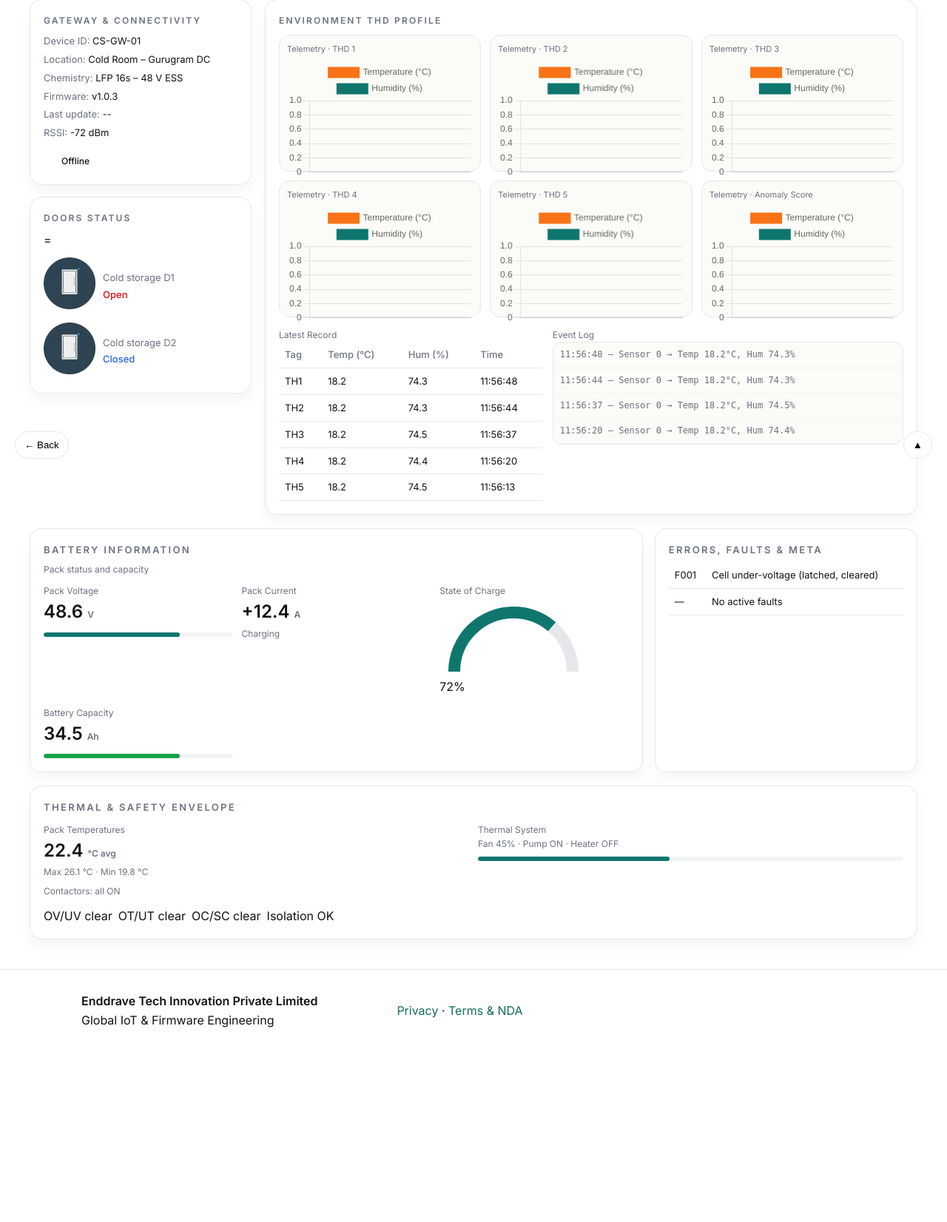
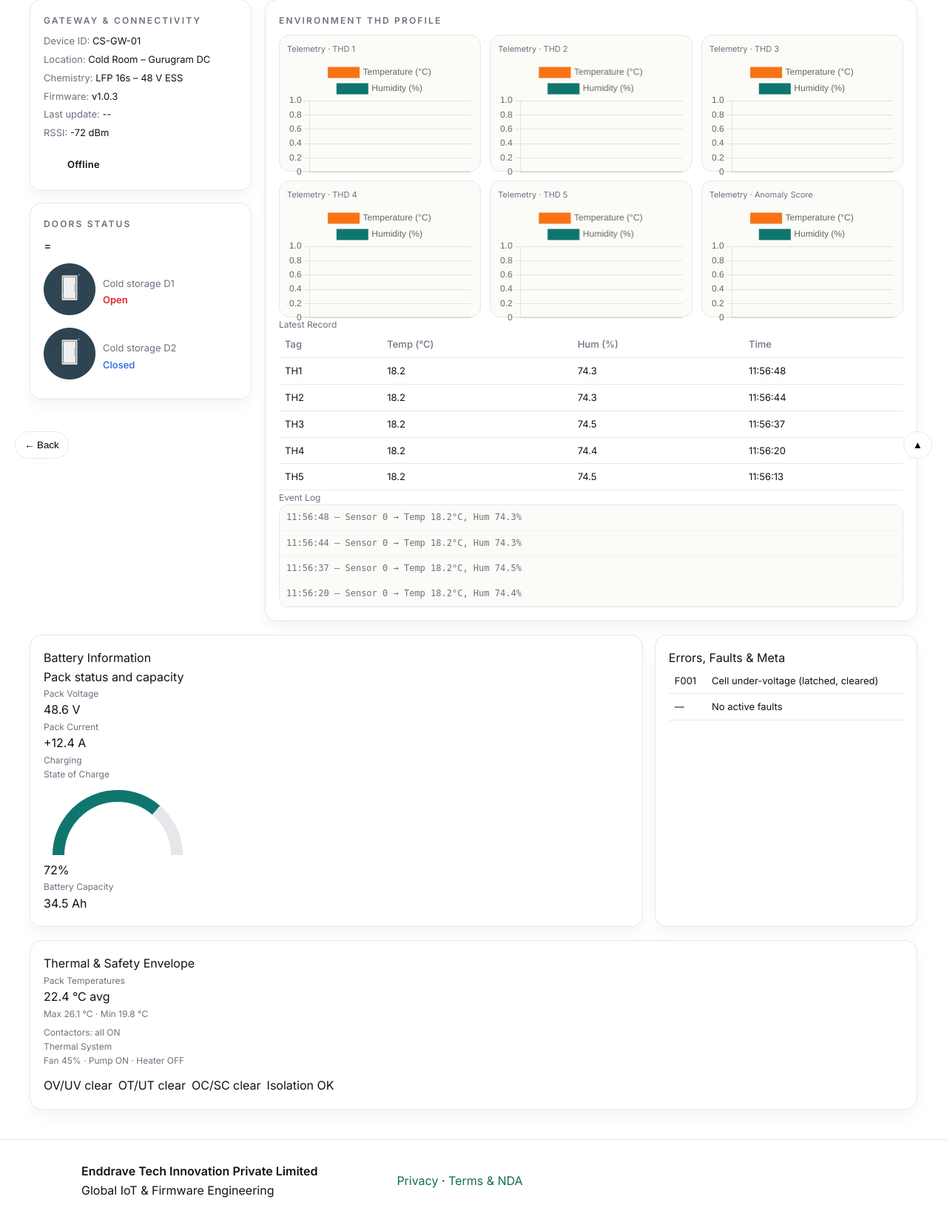
Before and after one commit to Enddrave/Enddrave, a PHP site: page /dashboard-cold-storage.html in a window 1280 px wide. Shown: the part 160-1812 px from the top of the page at 74% size. Before the commit the page ends 1549 px from the top, so only its background shows below. Run offline with PHP 8.4, Linux system fonts and the light colour scheme; some libraries are stand-ins or nearby versions.

Commit message:
Update style-cold-storage.css

```diff
--- a/assets/css/style-cold-storage.css
+++ b/assets/css/style-cold-storage.css
@@ -22,7 +22,7 @@
 color:var(--text);
 }
 
-/* page title */
+/* ===== PAGE HEADER ===== */
 .page-header{
 max-width:1200px;
 margin:24px auto 20px;
@@ -76,17 +76,19 @@
 }
 
 /* ===== CARD ===== */
-.card,
-.card-soft{
+.card{
 background:var(--card);
 border-radius:18px;
 border:1px solid var(--border);
 box-shadow:0 12px 25px rgba(15,23,42,0.06);
 padding:16px 18px;
 }
-
 .card-soft{
+background:var(--card-soft);
+border-radius:18px;
+border:1px solid var(--border);
 box-shadow:0 10px 22px rgba(15,23,42,0.05);
+padding:16px 18px;
 }
 
 .card-title{
@@ -97,13 +99,12 @@
 color:var(--muted);
 margin-bottom:8px;
 }
-
 .card-sub{
 font-size:12px;
 color:var(--muted);
 }
 
-/* ===== SUMMARY VALUE ===== */
+/* ===== SUMMARY ===== */
 .summary-value{
 font-size:28px;
 font-weight:600;
@@ -122,41 +123,62 @@
 .status-list li{margin-bottom:4px;}
 .status-label{color:var(--muted);}
 
-/* badge base */
+/* --- Badge Base --- */
 .badge{
 display:inline-flex;
 align-items:center;
-gap:6px;
-font-size:12px;
-margin-top:10px;
-padding:4px 10px;
+gap:8px;
+font-size:13px;
+margin-top:12px;
+padding:6px 14px;
 border-radius:999px;
-font-weight:500;
+font-weight:600;
+letter-spacing:.02em;
+transition:all .25s ease;
 }
 
-/* dot base */
+/* --- Dot Base --- */
 .badge-dot{
-width:8px;
-height:8px;
+width:10px;
+height:10px;
 border-radius:50%;
+flex-shrink:0;
 }
 
 /* 🔴 OFFLINE */
 .badge.offline{
-background:#fef2f2;
-color:var(--red);
+background:rgba(220,38,38,0.12);
+color:#b91c1c;
+border:1px solid rgba(220,38,38,0.35);
+box-shadow:
+  0 0 0 3px rgba(220,38,38,0.08),
+  0 6px 14px rgba(220,38,38,0.25);
 }
 .badge.offline .badge-dot{
-background:var(--red);
+background:#dc2626;
+box-shadow:0 0 0 4px rgba(220,38,38,0.25);
+animation:pulse-red 1.6s infinite;
 }
 
 /* 🟢 ONLINE */
 .badge.online{
-background:#ecfdf5;
+background:rgba(34,197,94,0.12);
 color:#15803d;
+border:1px solid rgba(34,197,94,0.35);
+box-shadow:
+  0 0 0 3px rgba(34,197,94,0.08),
+  0 6px 14px rgba(34,197,94,0.25);
 }
 .badge.online .badge-dot{
 background:#22c55e;
+box-shadow:0 0 0 4px rgba(34,197,94,0.25);
+}
+
+/* pulse animation */
+@keyframes pulse-red{
+0%{box-shadow:0 0 0 0 rgba(220,38,38,.45);}
+70%{box-shadow:0 0 0 10px rgba(220,38,38,0);}
+100%{box-shadow:0 0 0 0 rgba(220,38,38,0);}
 }
 
 /* ===== DOORS ===== */
@@ -199,7 +221,7 @@
 .door-state.ok{color:#2563eb;font-weight:500;}
 .door-state.alert{color:#dc2626;font-weight:600;}
 
-/* ===== THD TELEMETRY MINI CHARTS ===== */
+/* ===== TELEMETRY MINI CHARTS ===== */
 .env-grid{
 display:grid;
 grid-template-columns:repeat(auto-fit,minmax(220px,1fr));
@@ -221,13 +243,6 @@
 width:100%;
 height:120px;
 display:block;
-}
-
-.env-bottom{
-display:grid;
-grid-template-columns:1.2fr minmax(0,1.6fr);
-gap:14px;
-margin-top:14px;
 }
 
 /* ===== TABLE ===== */
@@ -264,57 +279,13 @@
 font-family:monospace;
 }
 
-/* ===== BATTERY INFO ===== */
-.section-title{
-font-size:13px;
-font-weight:600;
-letter-spacing:.18em;
-text-transform:uppercase;
-color:var(--muted);
-margin-bottom:6px;
-}
-.section-sub{
-font-size:12px;
-color:var(--muted);
-margin-bottom:10px;
-}
-
-.grid-small{
-display:grid;
-grid-template-columns:repeat(auto-fit,minmax(210px,1fr));
-gap:12px;
-margin-top:10px;
-}
-
-.value{
-font-size:24px;
-font-weight:600;
-}
-.unit{
-font-size:12px;
-color:var(--muted);
-}
-
-.bar{
-height:6px;
-background:#f3f4f6;
-border-radius:999px;
-overflow:hidden;
-margin-top:8px;
-}
-.fill{
-height:100%;
-border-radius:999px;
-}
-
 /* ===== RESPONSIVE ===== */
 @media(max-width:900px){
 body{padding:20px 14px 28px;}
 .page-header{flex-direction:column;align-items:flex-start;}
 .page-title{font-size:16px;}
 .main-grid,
-.battery-row,
-.env-bottom{grid-template-columns:1fr;}
+.battery-row{grid-template-columns:1fr;}
 }
 
 @media(max-width:520px){
@@ -323,5 +294,4 @@
 .card,.card-soft{padding:14px;border-radius:14px;}
 .page-pill{font-size:10px;text-align:center;}
 .summary-value{font-size:24px;}
-.value{font-size:20px;}
 }
```
